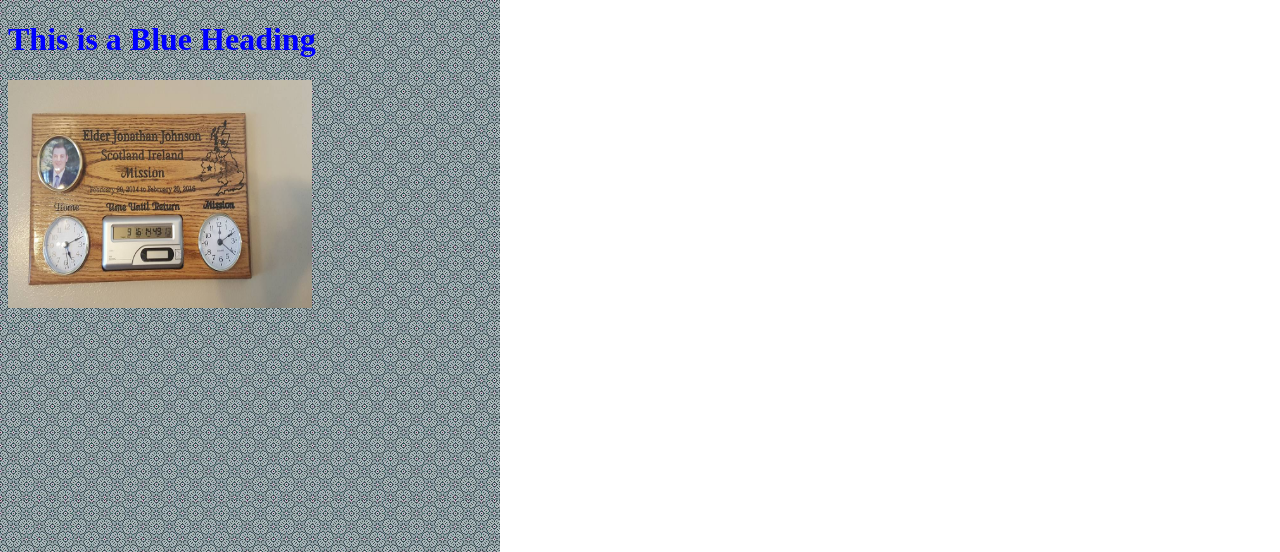
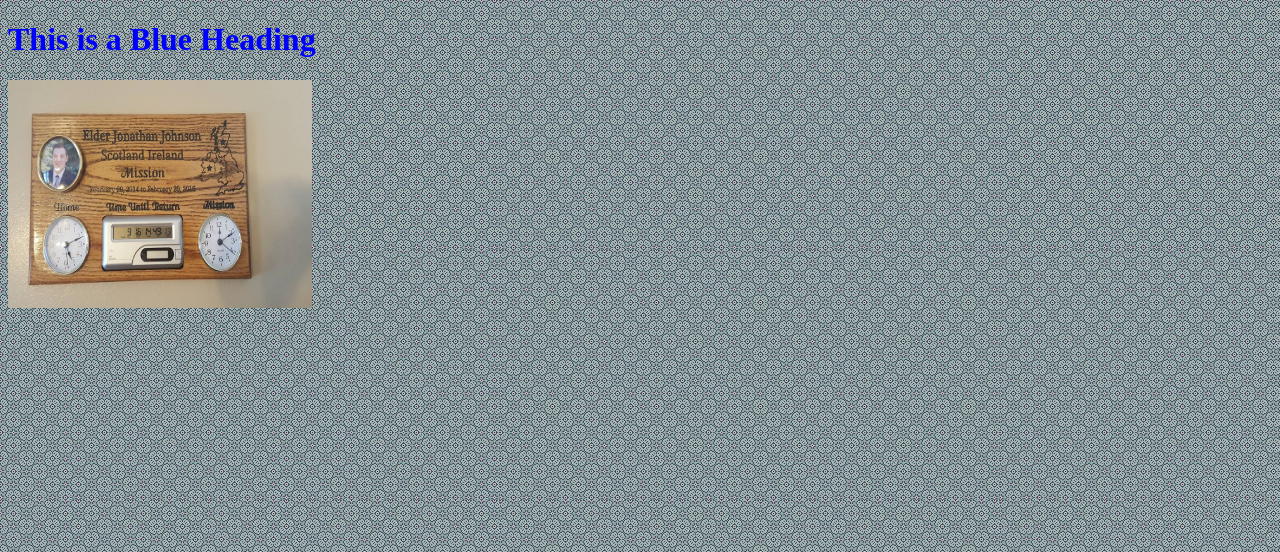
Before and after one commit to cantsee/website, a PHP site: page / in a window 1280 px wide. Shown: the top 552 px of the page. Run offline with PHP 8.4, Linux system fonts and the light colour scheme.

Commit message:
no message

```diff
--- a/index.php
+++ b/index.php
@@ -5,7 +5,6 @@
 <style>
 body {
     background-image: url("style/background.jpg");
-    background-repeat: repeat-y;
 }
 </style>
 
```
